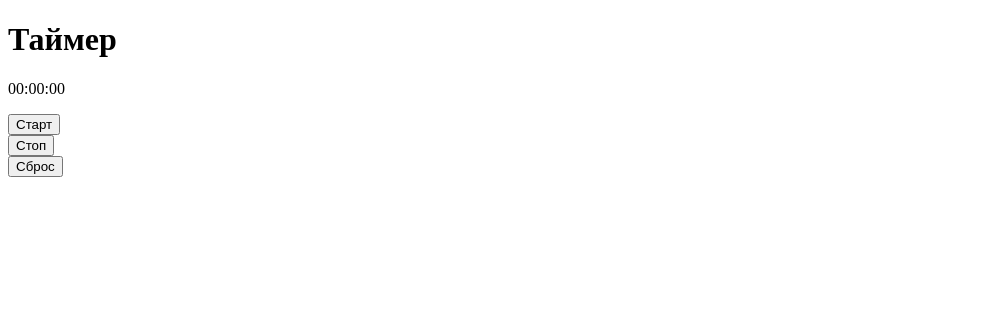
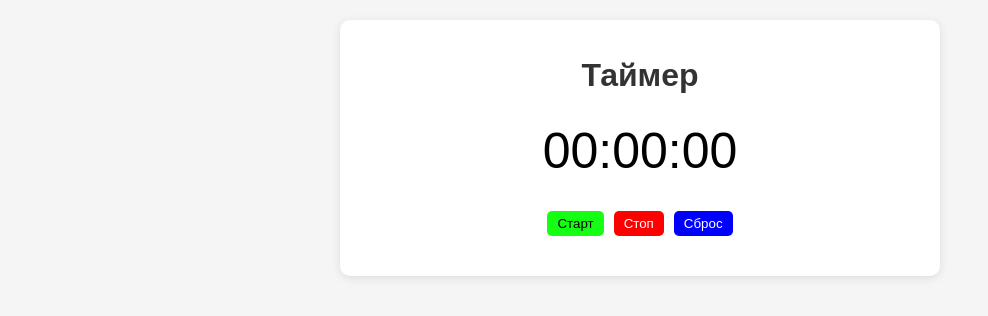
Before and after one commit to vfedotova418-png/ISRPO_Lab21_ToDo, a plain HTML site: page index.html in a window 1280 px wide. Shown: the whole page, without its empty margins (0-988 px from the left). Drawn offline with Linux system fonts and the light colour scheme.

Commit message:
Added CSS for timer

```diff
--- a/index.html
+++ b/index.html
@@ -10,19 +10,11 @@
     <div class="container">
         <h1>Таймер</h1>
 
-        <div class="timer">
-            <p id="timerTime">00:00:00</p>
-        </div>
+        <p id="timer">00:00:00</p>
 
-        <div class="timer-start">
+        <div class="buttons">
             <button id="startBtn">Старт</button>
-        </div>
-
-        <div class="timer-stop">
             <button id="stopBtn">Стоп</button>
-        </div>
-
-        <div class="timer-reset">
             <button id="resetBtn">Сброс</button>
         </div>
     </div>
--- a/style.css
+++ b/style.css
@@ -0,0 +1,71 @@
+* {
+    margin: 0;
+    padding: 0;
+    box-sizing: border-box;
+}
+body {
+    font-family: Comis Sans MS, sans-serif, cursive;
+    background-color: #f5f5f5;
+    padding: 20px;
+    line-height: 1.6;
+}
+.container {
+    display: flex;
+    flex-direction: column;
+    align-items: center;
+    max-width: 600px;
+    margin: 0 auto;
+    background-color: white;
+    padding: 30px;
+    border-radius: 10px;
+    box-shadow: 0 2px 10px rgba(0, 0, 0, 0.1);
+}
+h1 {
+    text-align: center;
+    color: #333;
+    margin-bottom: 10px;
+}
+.buttons {
+    display: flex;
+    flex-direction: row;
+    gap: 10px;
+    padding: 10px;
+}
+#startBtn,
+#stopBtn,
+#resetBtn {
+    padding: 5px 10px;
+    border-radius: 5px;
+    border: none;
+}
+
+#startBtn {
+    background-color: rgb(21, 255, 21);
+}
+
+#startBtn:hover {
+    background-color: rgb(0, 203, 0);
+}
+
+#stopBtn {
+    background-color: red;
+    color: white;
+}
+
+#stopBtn:hover {
+    background-color: rgb(172, 0, 0);
+}
+
+#resetBtn {
+    background-color: blue;
+    color: white;
+}
+
+#resetBtn:hover {
+    background-color: rgb(0, 0, 165);
+}
+
+#timer {
+    font-size: 50px;
+    margin-bottom: 10px;
+}
```
